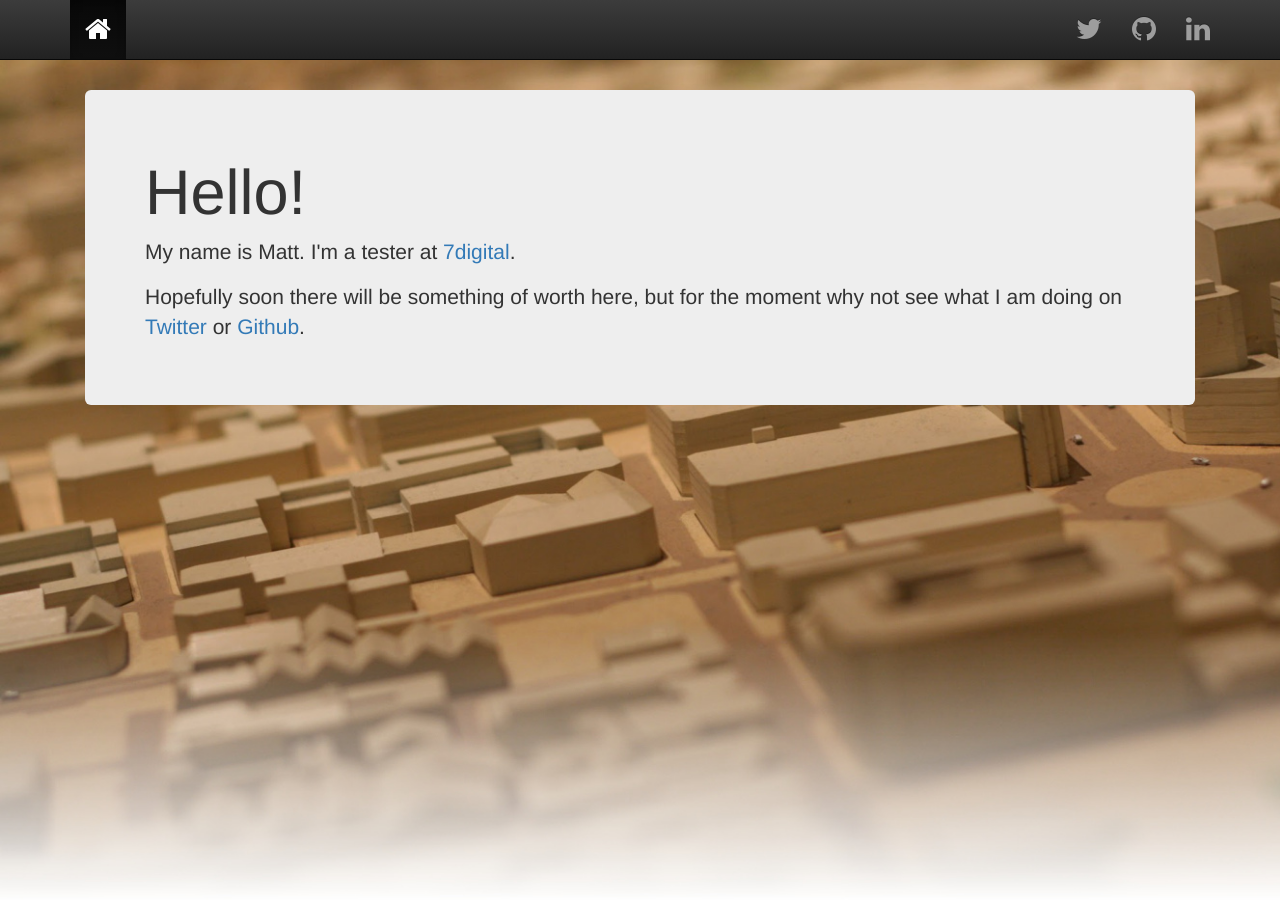
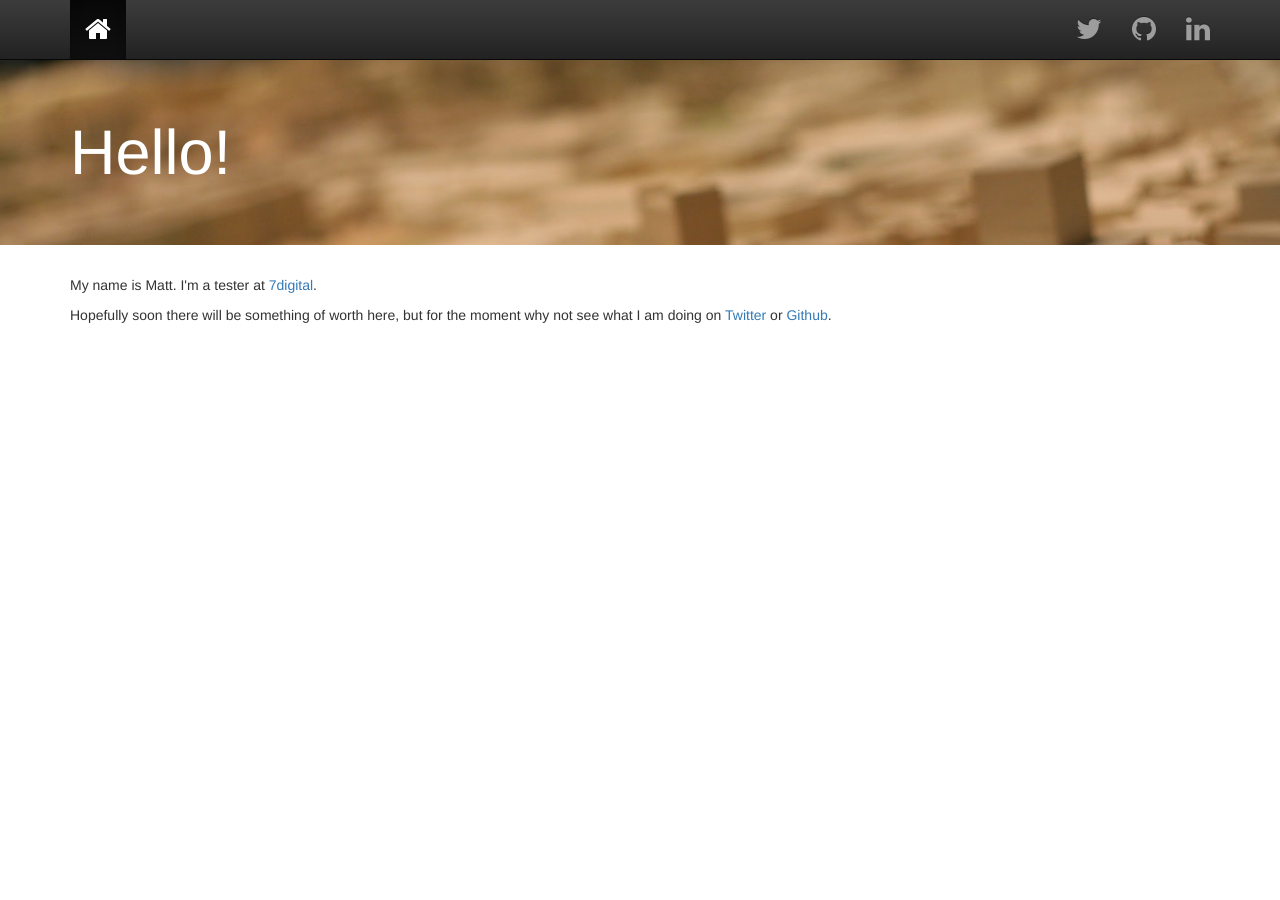
Before and after one commit to Matt-B/Matt-B.github.io, a Jekyll site: the page built from index.html, in a window 1280 px wide. Built offline with Jekyll 4.4.1, drawn with Linux system fonts in a browser that asks for light colours; nearby versions of some CDN libraries; Markdown is read by kramdown in place of the engine named in the settings.

Commit message:
New layout for the homepage.

```diff
--- a/_layouts/default.html
+++ b/_layouts/default.html
@@ -36,10 +36,23 @@
       </div>
     </div>
 
+    <div class="jumbotron">
+      <div class="container">
+        <h1 class="pagetitle">
+          {% if page.title }%}
+            {{page.title}}
+          {% else %}
+            <div class="text-center">
+              <i class="fa fa-cogs fa-2x"></i>
+            </div>
+          {% endif %}
+        </h1>
+      </div>
+    </div>
     <div class="container">
-      <div class="starter-template">
-        {{content}}
-      </div>
+
+    {{content}}
+
     </div>
     <!-- jQuery 2.1.1 -->
     <script src="//ajax.googleapis.com/ajax/libs/jquery/2.1.1/jquery.min.js"></script>
--- a/css/main.css
+++ b/css/main.css
@@ -1,17 +1,13 @@
-html {
-  background-image: url(/assets/background.jpg);
-  -webkit-background-size: cover;
-  -moz-background-size: cover;
-  -o-background-size: cover;
-  background-size: cover;
-  background-repeat: no-repeat;
-  background-attachment: fixed;
-}
 body {
   padding-top: 50px;
-  background-color: transparent;
+  padding-bottom: 20px;
 }
-.starter-template {
-  padding: 40px 15px;
-  text-align: center;
+
+.jumbotron {
+  background-image: url(/assets/background.jpg);
+  background-size: cover;
 }
+
+.jumbotron h1.pagetitle {
+  color: white;
+}
--- a/index.html
+++ b/index.html
@@ -1,10 +1,8 @@
 ---
 layout: default
-title: Hello
+title: Hello!
 ---
 
-<div class="jumbotron">
-  <h1 class="text-left">Hello!</h1>
-  <p class="text-left">My name is Matt. I'm a tester at <a href="http://www.7digital.com">7digital</a>.<p>
-  <p class="text-left">Hopefully soon there will be something of worth here, but for the moment why not see what I am doing on <a href="http://twitter.com/mattblankbailey">Twitter</a> or <a href="http://github.com/Matt-B">Github</a>.</p>
-</div>
+
+<p>My name is Matt. I'm a tester at <a href="http://www.7digital.com">7digital</a>.<p>
+<p>Hopefully soon there will be something of worth here, but for the moment why not see what I am doing on <a href="http://twitter.com/mattblankbailey">Twitter</a> or <a href="http://github.com/Matt-B">Github</a>.</p>
```
